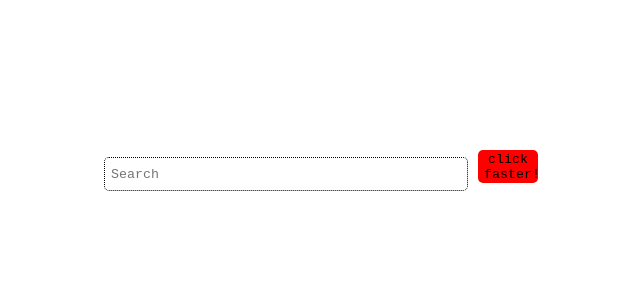
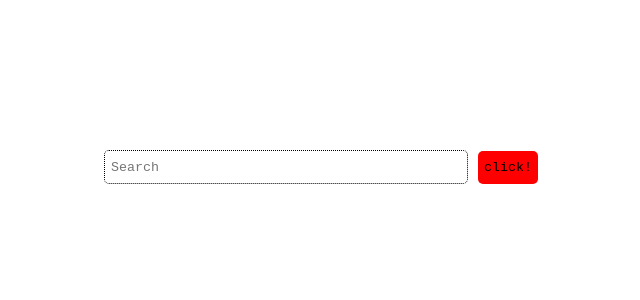
Before and after one commit to EdilZholbolduev/React-Learning, a React (Create React App) app: page / in a window 1280 px wide. Shown: the top 300 px of the page, without its empty margins (324-964 px from the left). Built offline with nearby package versions, Linux system fonts and the light colour scheme.

Commit message:
some small changes in jsx

```diff
--- a/src/components/button.jsx
+++ b/src/components/button.jsx
@@ -2,6 +2,6 @@ import './button.css'
 
 export function Button(params){
    return (
-      <button className='btn'> click faster! </button>
+      <button className='btn'> click! </button>
    )
 }
```
